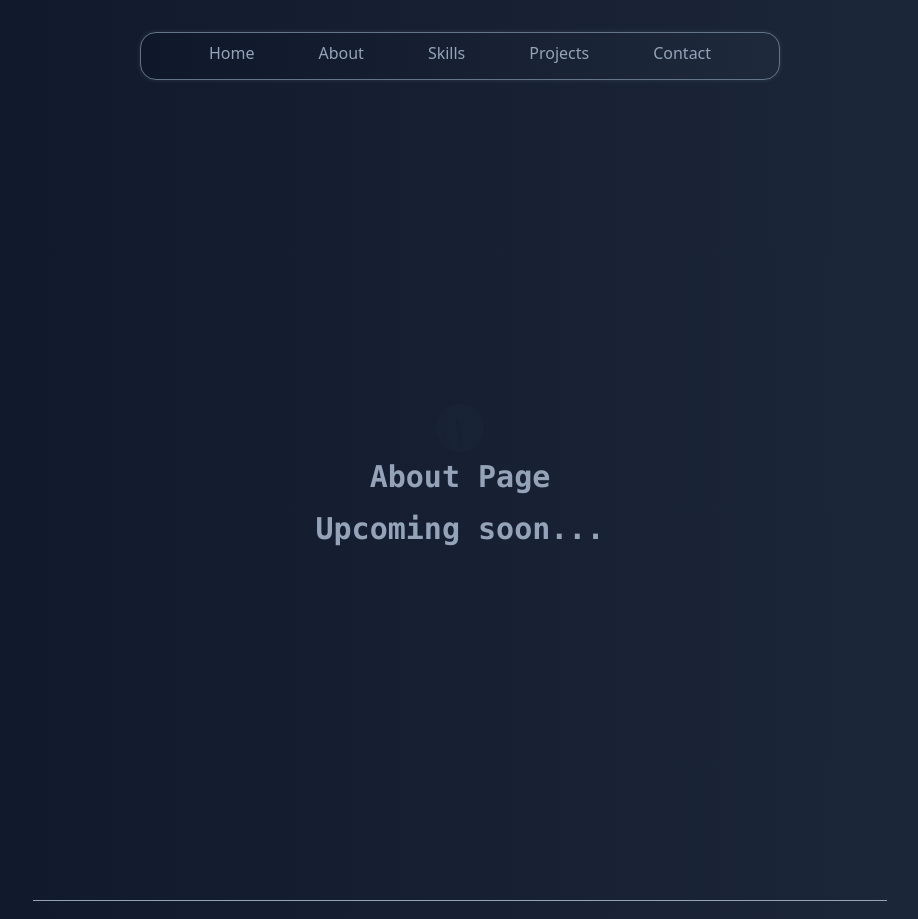
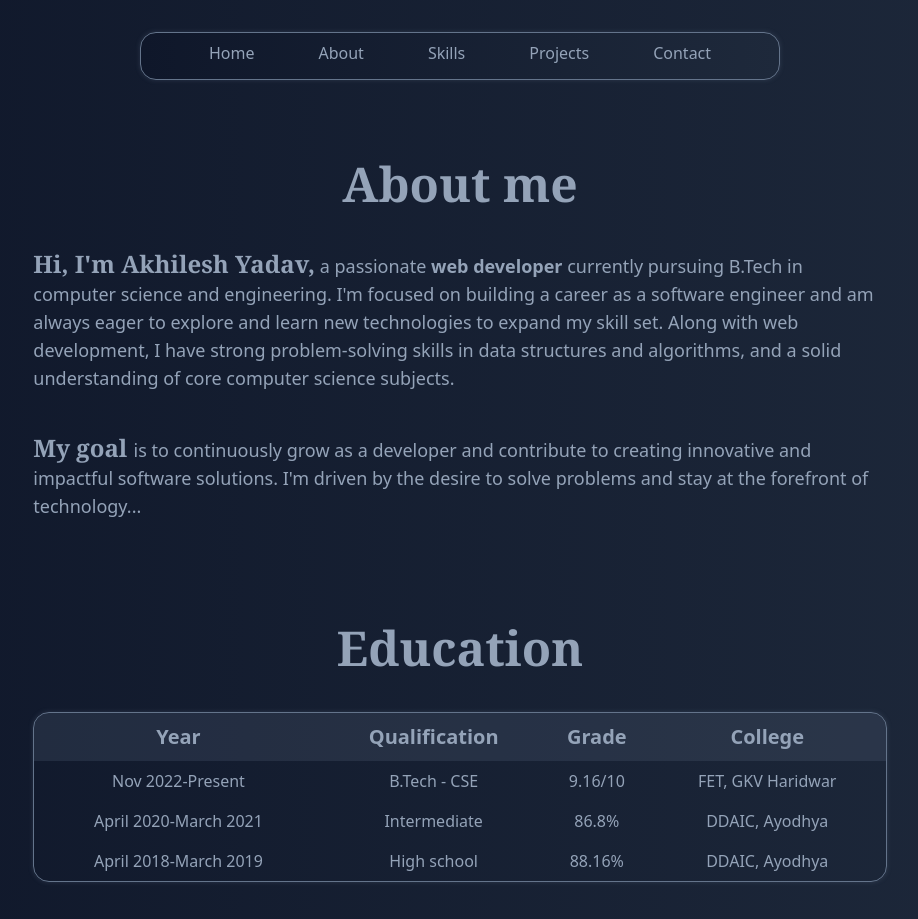
Before and after one commit to akhileshyadav16/Portfolio, a React (Create React App) app: page /about in a window 1280 px wide. Shown: the top 919 px of the page, without its empty margins (180-1098 px from the left). Built offline with nearby package versions, Linux system fonts and the light colour scheme.

Commit message:
added aboutPage

```diff
--- a/src/components/Footer.jsx
+++ b/src/components/Footer.jsx
@@ -14,7 +14,7 @@ function Footer(){
                 <div className="flex  lg:gap-16 md:gap-10 gap-8 flex-wrap mx-auto">
                     <Link to="https://www.linkedin.com/in/akhilesh-yadav-1201a42b9/" target="_blank"><FaLinkedin className="h-8 w-8 hover:text-slate-500 transition-colors duration-300 "/> </Link>
                     <Link to="https://github.com/akhileshyadav16" target="_blank"><FaGithubSquare className="h-8 w-8 hover:text-slate-500 transition-colors duration-300 "/></Link>
-                    <Link to="https://leetcode.com/u/akhilesh15418/" target="_blank"><SiLeetcode className="h-8 w-8 hover:text-slate-500 transition-colors duration-300 "/> </Link>
+                    <Link to="https://leetcode.com/u/akhilesh15418/" target="_blank"><SiLeetcode className="h-7 w-8 hover:text-slate-500 transition-colors duration-300 "/> </Link>
                     <Link target="_blank" to='#'><FaFacebookSquare className="h-8 w-8 hover:text-slate-500 transition-colors duration-300"/></Link>
                     <Link to='https://x.com/ydv_akhii' target="_blank"><FaSquareXTwitter className="h-8 w-8 hover:text-slate-500 transition-colors duration-300"/></Link>
                     <Link to='#' target="_blank"><FaInstagramSquare className="h-8 w-8 hover:text-slate-500 transition-colors duration-300"/></Link>
--- a/src/components/Skill.jsx
+++ b/src/components/Skill.jsx
@@ -30,7 +30,7 @@ function Skill({skill,index}){
 
     };
     return(
-            <span className="border-2 py-2 flex justify-center items-center gap-1 sm:gap-2 md:gap-4 lg:gap-6 lg:mx-4 shadow-[0_0_5px_rgba(100,116,139,0.3)] border-slate-500 h-14 font-medium rounded-xl hover:text-slate-500 transition-colors duration-300 text-base sm:text-lg" key={index}>{icons[skill]}  {skill}</span>
+            <span className="border-2 py-2  flex justify-center items-center gap-1 sm:gap-2 md:gap-4 lg:gap-6 lg:mx-4 shadow-[0_0_5px_rgba(100,116,139,0.3)] border-slate-500 h-14 font-medium rounded-xl hover:text-slate-500 transition-colors duration-300 text-base sm:text-lg" key={index}>{icons[skill]}  {skill}</span>
     );
 }
 
--- a/src/components/constant.js
+++ b/src/components/constant.js
@@ -1,8 +1,8 @@
 export const skills = ['React.js','JavaScript','Redux.js','Node.js','Express.js','MongoDB','HTML5','Tailwind CSS'];
 
-export const skillArr = ['React.js','Node.js','Express.js','MongoDB','Mongoose','Redux.js','JWT','HTML5','Tailwind','CSS',];
+export const skillArr = ['React.js','Node.js','Express.js','MongoDB','Mongoose','Redux.js','JWT','Tailwind','CSS',];
 
-export const lang = [ 'JavaScript','C++','C','Python','Java'];
+export const lang = [ 'JavaScript','C++','C','Python','Java','HTML5'];
 
 export const tools = ['Git','Github','Postman'];
 
--- a/src/pages/AboutPage.js
+++ b/src/pages/AboutPage.js
@@ -6,11 +6,55 @@ function AboutPage(){
         window.scrollTo(0,0);
     },[])
     return(
-        <div className="h-screen text-slate-400 flex flex-col items-center justify-center font-semibold text-3xl gap-4 font-mono">
-            <IoIosClock className="animate-ping"/>
-            <p>About Page</p>
-            <div>Upcoming soon...</div>
+        <div className=" flex flex-col gap-16 h-fit w-screen my-20 text-slate-400">
+            <div className="flex flex-col gap-10 w-11/12 sm:w-2/3 h-fit mx-auto ">
+                <h2 className="w-full text-center text-5xl font-bold font-serif">About me</h2>
+                <p className="w-full  text-lg  font-sans mx-auto">
+                <span className="font-semibold text-2xl font-serif">Hi, I'm Akhilesh Yadav,</span>  a passionate <span className="font-semibold">web developer</span> currently pursuing  B.Tech in computer science and engineering. I'm focused on building a career as a software engineer and am always eager to explore and learn new technologies to expand my skill set. Along with web development, I have strong problem-solving skills in data structures and algorithms, and a solid understanding of core computer science subjects.
+                </p>
+                <p className="w-full text-lg  font-sans mx-auto">
+                <span className="font-semibold text-2xl font-serif">My goal </span> is to continuously grow as a developer and contribute to creating innovative and impactful software solutions. I'm driven by the desire to solve problems and stay at the forefront of technology...
+                </p>
+            </div>
+            <div className="flex flex-col my-10 gap-10 w-11/12 sm:w-2/3 h-fit mx-auto">
+                <h2 className="w-full text-center text-5xl font-bold font-serif">Education</h2>
+                <div className="w-full text-center shadow-[0_0_5px_rgba(100,116,139,0.3)] border border-slate-500 rounded-2xl overflow-hidden">
+                    <table className="w-full table-auto">
+                        <thead className="h-12 text-xl w-full  font-semibold ">
+                            <tr className="bg-slate-500 w-full rounded-2xl bg-opacity-20">
+                                <th className="">Year</th>
+                                <th>Qualification</th>
+                                <th>Grade</th>
+                                <th >College</th>
+                            </tr>
+                        </thead>
+                        <tbody >
+                            <tr className="h-10">
+                                <td>Nov 2022-Present</td>
+                                <td>B.Tech - CSE</td>
+                                <td>9.16/10</td>
+                                <td >FET, GKV Haridwar</td>
+                            </tr>
+                            <tr className="h-10">
+                                <td>April 2020-March 2021</td>
+                                <td>Intermediate</td>
+                                <td>86.8%</td>
+                                <td>DDAIC, Ayodhya</td>
+                            </tr>
+                            <tr className="h-10">
+                                <td>April 2018-March 2019</td>
+                                <td>High school</td>
+                                <td>88.16%</td>
+                                <td>DDAIC, Ayodhya</td>
+                            </tr>
+                        </tbody>
+                    </table>
+                </div>
+
+            </div>
+
         </div>
+
     );
 }
 
```
